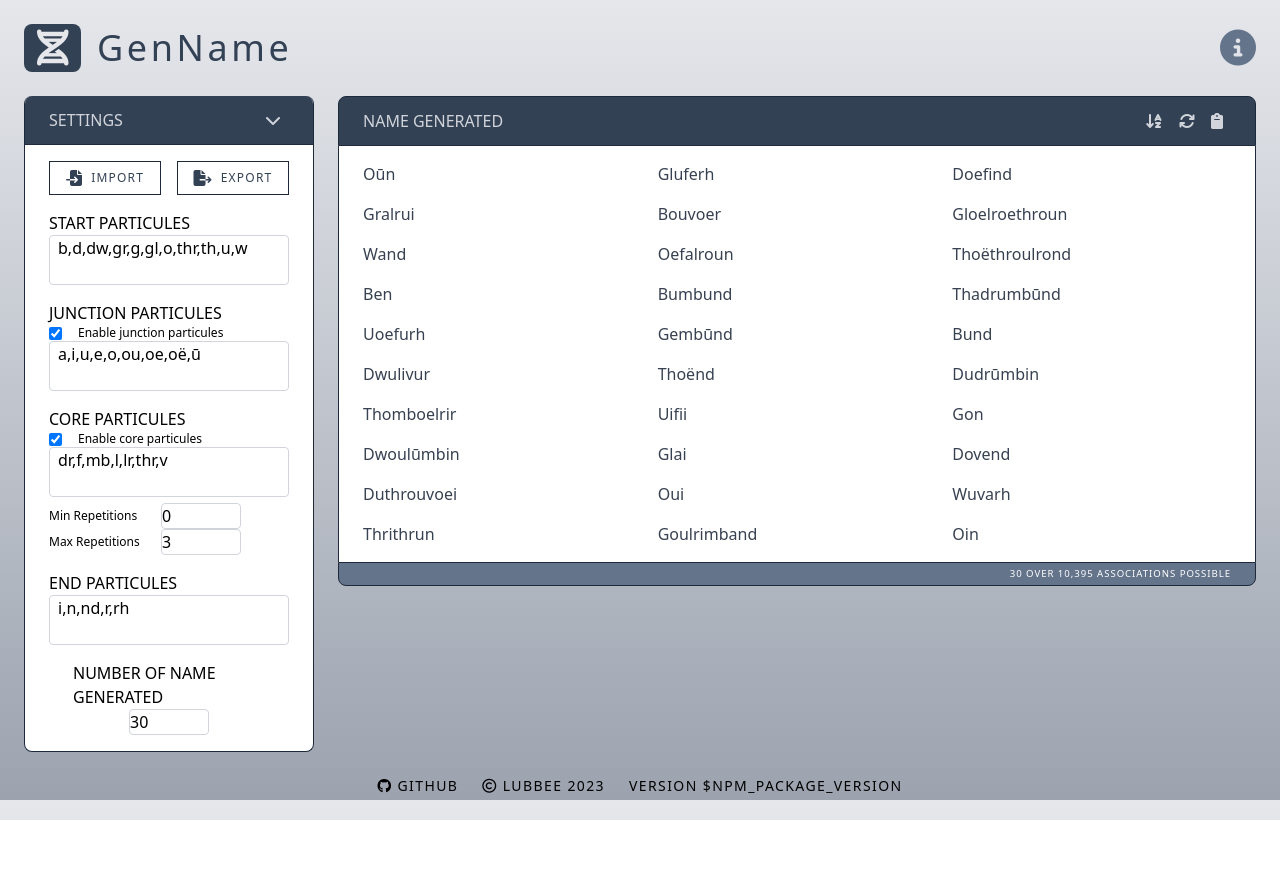
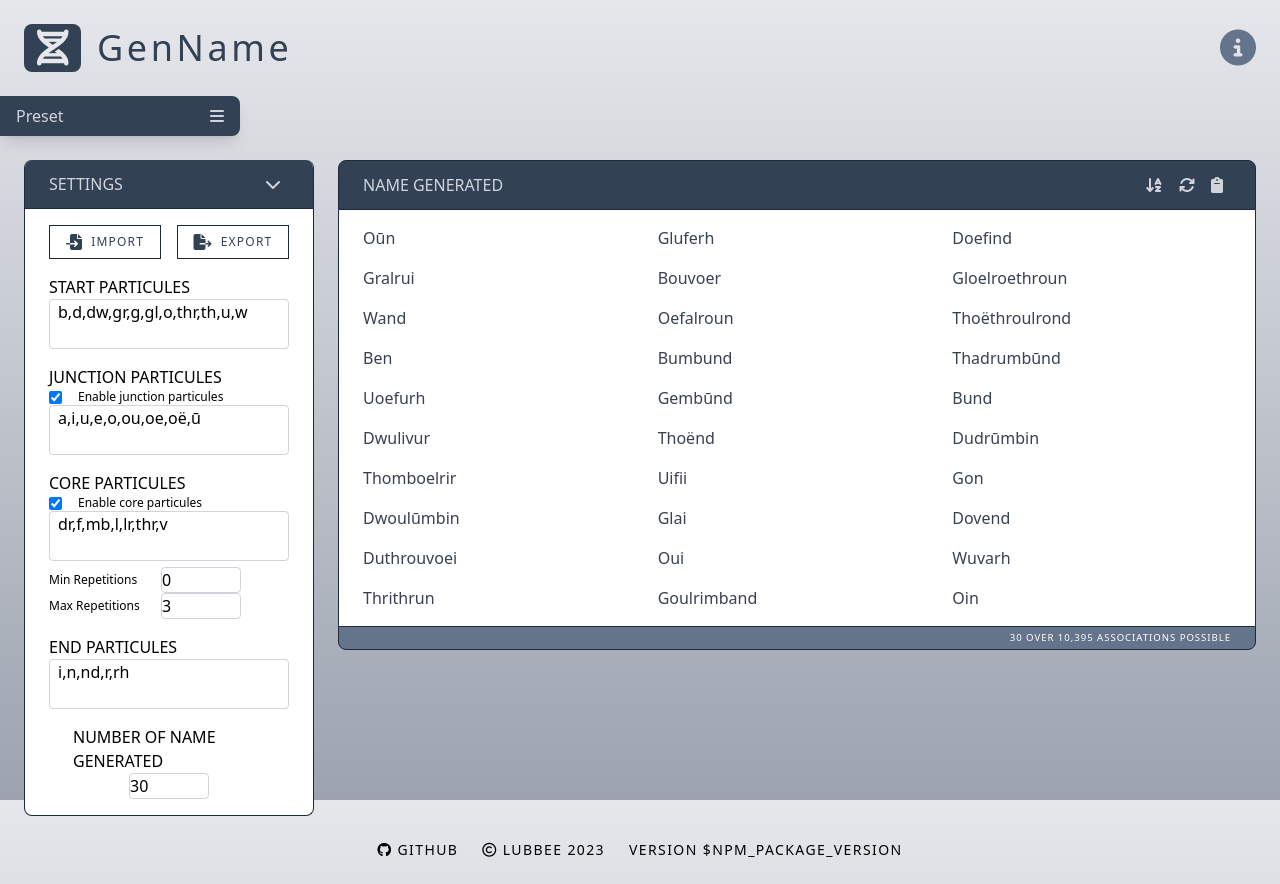
Before and after one commit to lub-bee/genname, a React (Create React App) app: page / in a window 1280 px wide. Before the commit the page ends 820 px from the top, so only its background shows below. Built offline with nearby package versions, Linux system fonts and the light colour scheme.

Commit message:
Add preset list and load after click

```diff
--- a/package.json
+++ b/package.json
@@ -1,7 +1,7 @@
 {
   "name": "gen-name-app",
   "homepage": "https://lub-bee.github.io/genname",
-  "version": "1.1.0",
+  "version": "1.2.0",
   "private": true,
   "dependencies": {
     "@testing-library/jest-dom": "^5.16.5",
--- a/src/App.js
+++ b/src/App.js
@@ -3,56 +3,21 @@ import Header from "./Components/Header";
 import Form from "./Components/Form";
 import Display from "./Components/Display";
 import Footer from "./Components/Footer";
+import PresetMenu from "./Components/PresetMenu";
+import presets_data from './Preset.json';
 
 function App() {
 
-    const [data, setData] = useState({
-
-        //particules used between core particules, generaly vowel, group of vowels or special char
-        use_junction_particule: true,
-        junction_particules: ["a","i","u","e","o","ou","oe","oë","ū"],
-
-        //particules used to start the name
-        start_particules: [
-            "b",
-            "d","dw",
-            "gr","g","gl",
-            "o",
-            "thr","th",
-            "u",
-            "w",
-        ],
-
-        //central particule(s) of the name
-        use_core_particule: true,
-        min_core_iteration: 0,
-        max_core_iteration: 3,
-        core_particules: [
-            "dr",
-            "f",
-            "mb",
-            "l","lr",
-            "thr",
-            "v",
-        ],
-
-        //particule used to the end of the name
-        end_particules: [
-            "i",
-            "n","nd",
-            "r","rh",
-        ],
-
-        iteration: 30,
-    });
-
+    const [data, setData] = useState({...presets_data[0]["presets"][0], iteration:30});
 
     return (
         <div className="mx-auto max-w-2xl md:max-w-full flex flex-col gap-6">
 
             <Header/>
 
-            {/* Preset list here */}
+            <div className='relative h-10 -ml-6'>
+                <PresetMenu setData={setData} data={data}/>
+            </div>
 
             <div className='flex flex-col lg:flex-row sm:gap-6'>
 
--- /dev/null
+++ b/src/Components/Preset.jsx
@@ -0,0 +1,26 @@
+import React from 'react';
+
+const Preset = ({preset, data, setData}) => {
+
+    const is_active = (data.name == preset.name)
+
+    const handleCLick = () => {
+        const new_preset = {...preset, iteration: data.iteration}
+        setData(new_preset)
+    }
+
+    return (
+        <div className={'py-2 px-4 hover:bg-slate-500 transition cursor-pointer flex justify-between items-center'}
+            onClick={handleCLick}>
+
+            {is_active && <i className='fa-solid fa-caret-right'></i>}
+
+            {preset.name}
+
+            {is_active && <i className='fa-solid fa-caret-left'></i>}
+
+        </div>
+    );
+}
+
+export default Preset;
--- /dev/null
+++ b/src/Components/PresetGroup.jsx
@@ -0,0 +1,24 @@
+import React from 'react';
+import Preset from './Preset';
+
+const PresetGroup = ({group, presets, data, setData}) => {
+
+    const preset_list = presets.map((item,index)=>{
+        return <Preset
+            key={index}
+            preset={item}
+            data={data}
+            setData={setData} />
+    })
+
+    return (
+        <div>
+            <div className='px-4 py-2 text-gray-400 uppercase tracking-widest'>
+                {group}
+            </div>
+            {preset_list}
+        </div>
+    );
+}
+
+export default PresetGroup;
--- /dev/null
+++ b/src/Components/PresetMenu.jsx
@@ -0,0 +1,48 @@
+import React, { useEffect, useRef, useState } from 'react';
+import presets_data from '../Preset.json';
+import PresetGroup from './PresetGroup';
+
+const PresetMenu = ({data, setData}) => {
+
+    const [open, setOpen] = useState(false);
+    const menuRef = useRef(null)
+
+
+    const preset_group_list = presets_data.map((item,index)=>{
+        return <PresetGroup
+            group={item.group}
+            presets={item.presets}
+            data={data}
+            setData={setData}
+            key={index}/>
+    })
+
+    useEffect(() => {
+        const handleOutsideClick = (event) => {
+            if(open && menuRef.current && !menuRef.current.contains(event.target)){
+                setOpen(false);
+            }
+        }
+
+        document.body.addEventListener('click', handleOutsideClick);
+
+        return () => {
+            document.body.removeEventListener('click', handleOutsideClick);
+        }
+    },[])
+
+    //render
+    return (
+        <div className='absolute w-60 rounded-r-lg overflow-hidden shadow-lg'>
+            <div className='bg-slate-700 py-2 px-4 text-gray-300 flex justify-between items-center' ref={menuRef} onClick={()=>setOpen(!open)}>
+                Preset
+                <i className='fa-solid fa-bars'></i>
+            </div>
+            {open && <div className='bg-slate-600 w-60 text-white'>
+                {preset_group_list}
+            </div>}
+        </div>
+    );
+}
+
+export default PresetMenu;
--- /dev/null
+++ b/src/Preset.json
@@ -0,0 +1,29 @@
+[
+    {
+        "group":"Lord of the Ring",
+        "presets": [
+            {
+                "name":"Dwarf",
+                "use_junction_particule": true,
+                "junction_particules": ["a","i","u","e","o","ou","oe","oë","ū"],
+                "start_particules": ["b","d","dw","gr","g","gl","o","thr","th","u","w"],
+                "use_core_particule": true,
+                "min_core_iteration": 0,
+                "max_core_iteration": 3,
+                "core_particules": ["dr","f","mb","l","lr","thr","v"],
+                "end_particules": ["i","n","nd","r","rh"]
+            },
+            {
+                "name":"Elf",
+                "use_junction_particule": true,
+                "start_particules": ["a","c","gal","e","idr","in","m","nim"],
+                "junction_particules": ["a","ae","ä","ë","e","ē","i","ï","í","o","ö","oe","u","ü","ū"],
+                "use_core_particule": true,
+                "min_core_iteration": 0,
+                "max_core_iteration": 3,
+                "core_particules": ["ngr","dh","leb","lebr","leg","rd"],
+                "end_particules": ["th","d","l","n","rn","wen","til","r","më","dil"]
+            }
+        ]
+    }
+]
```
